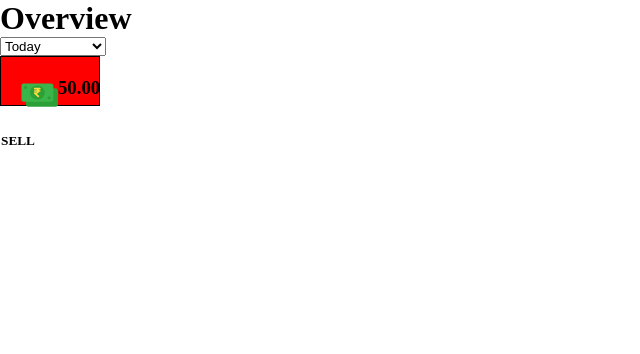
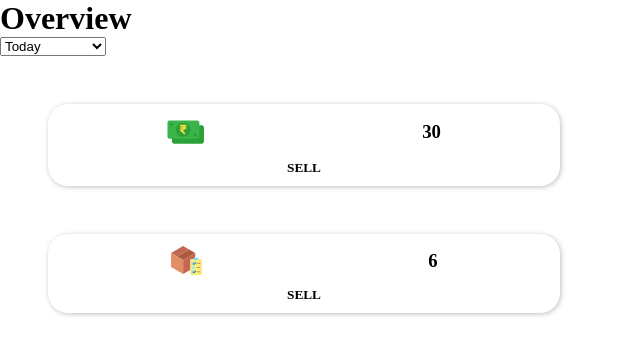
Before and after one commit to MohamedJakkariya/sell-app, a Next.js app: page / in a window 1280 px wide. Shown: the top 354 px of the page, without its empty margins (0-640 px from the left). Built offline with nearby package versions, Linux system fonts and the light colour scheme.

Commit message:
updated babel configuration and info card component

```diff
--- a/src/components/CardInfo.tsx
+++ b/src/components/CardInfo.tsx
@@ -2,40 +2,44 @@
 
 import styled from 'styled-components';
 
-interface Props{
-    amount: number,
-    image: string,
+interface Props {
+	amount: number;
+	image: string;
 }
 
-const CardInfo: React.FC<Props> = ({amount, image}) => {
+const CardInfo: React.FC<Props> = ({ amount, image }) => {
 	return (
-		<>
-			<PlainCard>
-				<Money>
-					<img src='/img/money.svg' alt='money' />
-                    <h3>50.00</h3>
-				</Money>
-                <Label>SELL</Label>
-			</PlainCard>
-		</>
+		<Container>
+			<Money>
+				<img src={`/img/${image}.svg`} alt={image} />
+				<h3>{amount}</h3>
+			</Money>
+			<Label>SELL</Label>
+		</Container>
 	);
-}
+};
 
-const PlainCard = styled.div`
-    width : 100px;
-    height: 50px;
-    border: 1px solid black;
-    background: red;
+const Container = styled.div`
+    margin: 3rem;
+    width: 40%;
+    max-height: 120px;
+    border-radius: 20px;
+    box-shadow: 1px 1px 5px rgba(0,0,0,0.25);
 `;
 
 const Money = styled.div`
     display: flex;
-    padding: 20px;
-    h3{
-        font-weight: bolder;
-    }
+    justify-content: space-around;
+    align-items: center;
+	padding: 10px;
+	h3 {
+		font-weight: bolder;
+	}
 `;
 
-const Label = styled.h5``;
+const Label = styled.h5`
+    text-align: center;
+    padding-bottom: 10px;
+`;
 
 export default CardInfo;
--- a/src/pages/index.tsx
+++ b/src/pages/index.tsx
@@ -15,6 +15,7 @@ export default function Home<Props>() {
 
 			<DashboardContainer>
 				<Overview>
+					<Header>
 						<h1>Overview</h1>
 						<select name='days'>
 							<option value='1'>Today</option>
@@ -23,8 +24,10 @@ export default function Home<Props>() {
 							<option value='30'>Last 30 Days</option>
 							<option value='6'>Last 6 Months</option>
 						</select>
+					</Header>
 
-					<CardInfo amount={30.00} image="money" />
+					<CardInfo amount={30.0} image='money' />
+					<CardInfo amount={6} image='stockBox' />
 				</Overview>
 			</DashboardContainer>
 		</>
@@ -34,3 +37,5 @@ export default function Home<Props>() {
 const DashboardContainer = styled.div``;
 
 const Overview = styled.div``;
+
+const Header = styled.div``;
```
Also changed, not shown: package.json (+10 -2 lines), .babelrc (added), public/img/stockBox.svg (renamed from public/img/box1.svg), src/styles/global.css (line endings or trailing spaces), 1 other file (tests, documents, lock files or other folders). Lines whose indentation alone changed are shown as unchanged.
